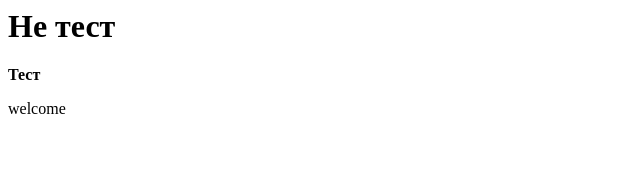
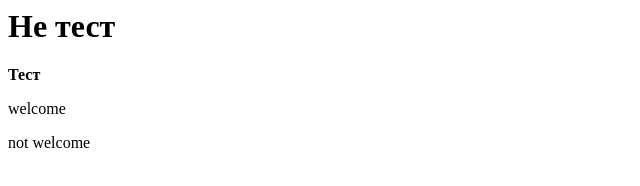
Before and after one commit to snapDD/project, a plain HTML site: page index.html in a window 1280 px wide. Shown: the full height of the page, 0-640 px from the left. Drawn offline with Linux system fonts and the light colour scheme.

Commit message:
Update index.html

```diff
--- a/index.html
+++ b/index.html
@@ -9,6 +9,7 @@
         <h1>Не тест</h1>
         <strong>Тест</strong>
         <p>welcome</p>
+        <p>not welcome</p>
     </body>
 
 </html>
```
